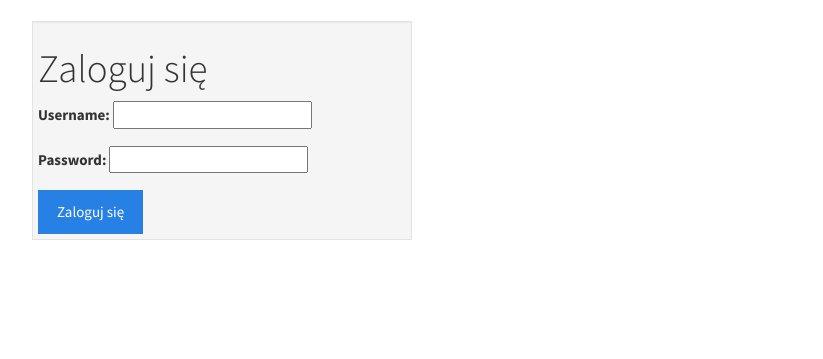
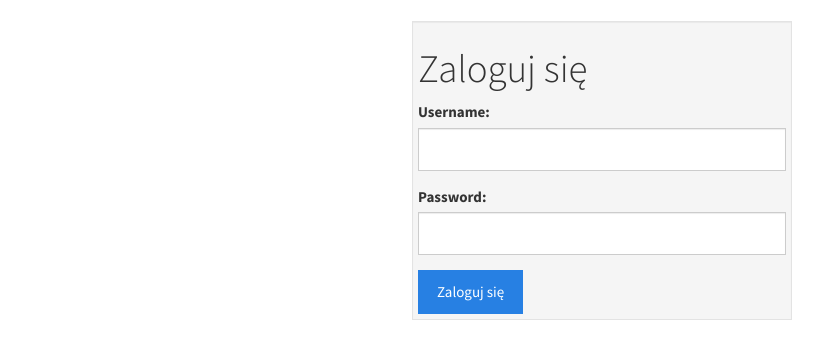
Before and after one commit to hackerspace-silesia/calendar-oswiecim, a Django app: a page that uses webapp/templates/login.html in a window 1280 px wide. Shown: the part 52-411 px from the top of the page, without its empty margins (38-861 px from the left). Run offline with Django 3.2, Linux system fonts and the light colour scheme; parts of the project's set-up code (start-up, migrations or seed data) failed here and were passed over; some libraries are stand-ins or nearby versions.

Commit message:
Scale login form properly, depending on the screen size.
Signed-off-by: Mariusz Fik <mariusz@fidano.pl>

```diff
--- a/webapp/calendars/static/css/main.css
+++ b/webapp/calendars/static/css/main.css
@@ -4,7 +4,6 @@
 
 .form-signin {
     padding: 5px;
-    margin: 0 auto;
 }
 
 .map {
--- a/webapp/templates/login.html
+++ b/webapp/templates/login.html
@@ -1,7 +1,9 @@
 {% extends 'base.html' %}
 
+{% load widget_tweaks %}
+
 {% block content %}
-    <div class="col-xs-4 col-xs-offset-4 form-signin well">
+    <div class="col-xs-12 col-sm-6 col-sm-offset-3 col-md-4 col-md-offset-4 form-signin well">
         <h1>Zaloguj się</h1>
         <form method="post">
             {% csrf_token %}
@@ -9,7 +11,7 @@
                 <div class="form-group">
                     {{ field.errors }}
                     {{ field.label_tag }}
-                    {{ field }}
+                    {{ field|add_class:'form-control' }}
                 </div>
             {% endfor %}
             <button type='submit' class='btn btn-primary'>Zaloguj się</button>
```
